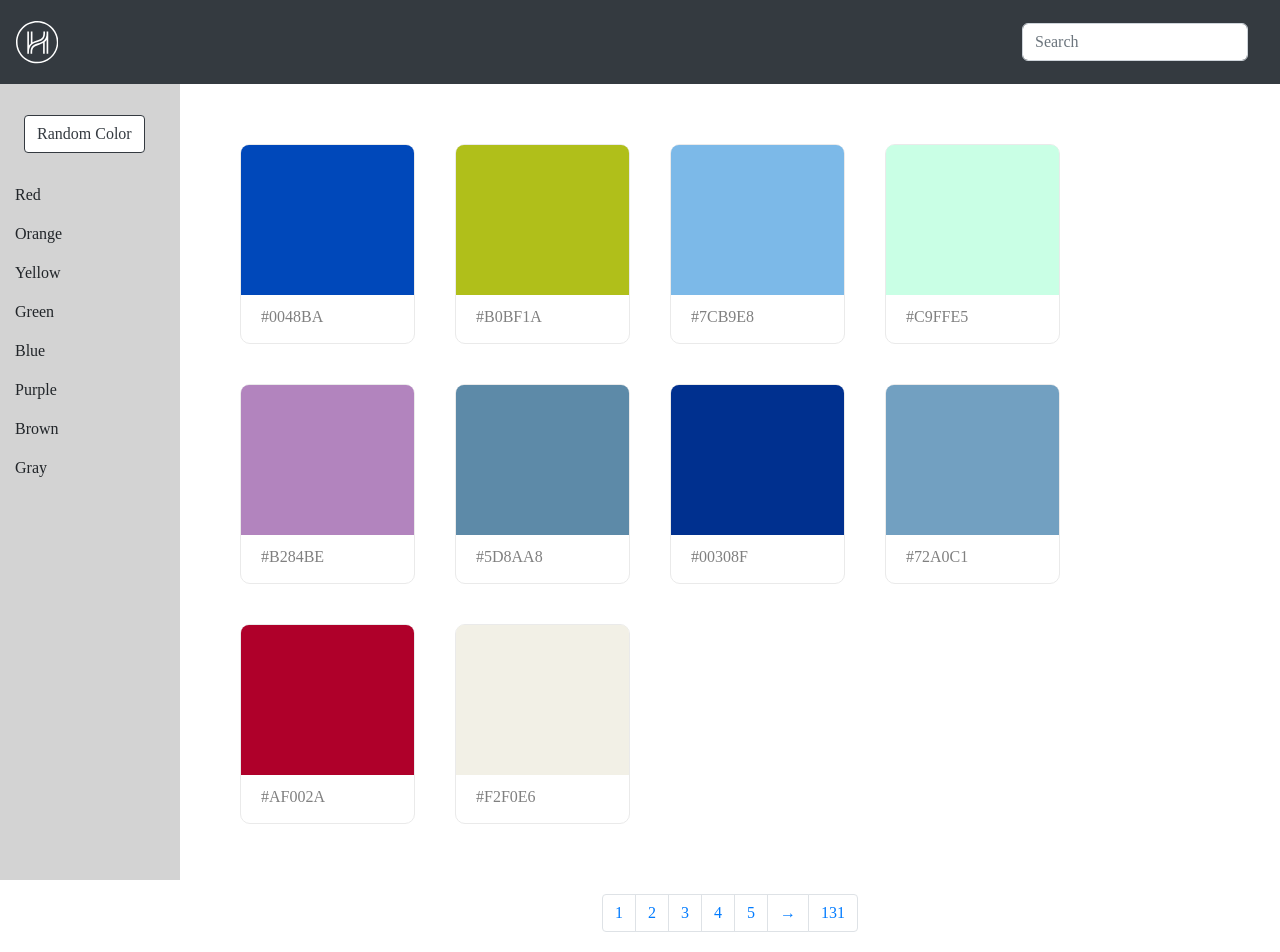
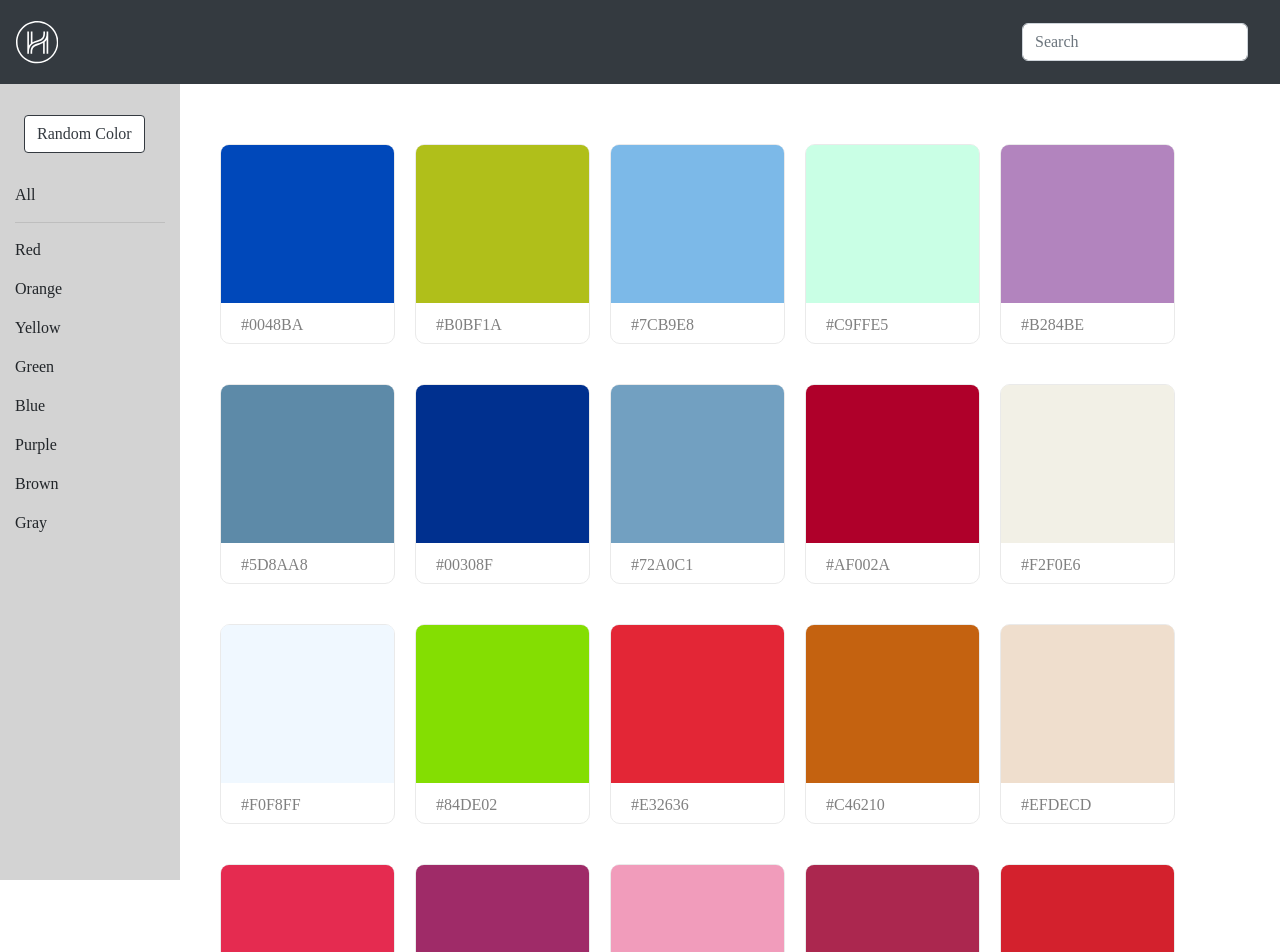
Before and after one commit to GrantEadie/hh-interview-challenge, a React (Create React App) app: page / in a window 1280 px wide. Shown: the top 952 px of the page. Built offline with nearby package versions, Linux system fonts and the light colour scheme; a web font is replaced by a local one.

Commit message:
finalize randomized colors.

```diff
--- a/package.json
+++ b/package.json
@@ -6,13 +6,10 @@
     "@testing-library/jest-dom": "^5.11.9",
     "@testing-library/react": "^11.2.5",
     "@testing-library/user-event": "^12.8.3",
-
     "react": "^17.0.1",
-
     "react-dom": "^17.0.1",
     "react-router-dom": "^5.2.0",
     "react-scripts": "4.0.3",
-
     "web-vitals": "^1.1.1"
   },
   "scripts": {
--- a/src/components/App.js
+++ b/src/components/App.js
@@ -1,14 +1,13 @@
 import Header from "./Header";
-import Sidebar from "./Sidebar";
 import Main from "./Main";
 
 function App() {
+
   return (
     <>
-      <Sidebar />
       <Header />
       <div className="main-container">
-        <Main/>
+        <Main />
       </div>
     </>
   );
--- a/src/components/Header.js
+++ b/src/components/Header.js
@@ -4,7 +4,7 @@ import HHLogo from "../assets/hh-logo";
 function Header() {
   return (
     <>
-      <nav className="navbar navbar-expand-lg navbar-light bg-dark justify-content-between">
+      <nav className="navbar navbar-expand-lg navbar-light bg-dark justify-content-between sticky-top">
         <div className="mr-auto my-2">
           <HHLogo fill="white" />
         </div>
--- a/src/components/Main.js
+++ b/src/components/Main.js
@@ -1,12 +1,118 @@
 import React, { useState, useEffect } from "react";
 import Swatch from "./Swatch";
 import Pagination from "./Pagination";
+import SwatchDetail from "./SwatchDetail";
+import Sidebar from "./Sidebar"
 
-export default function Main() {
+export default function Main(props) {
+
   const [colors, setColors] = useState([]);
+  const [sortingColor, setSortingColor] = useState([])
   const [loading, setLoading] = useState(false);
   const [currentPage, setCurrentPage] = useState(1);
-  const [colorsPerPage] = useState(10);
+  const [colorsPerPage] = useState(20);
+  const [toggleView, setToggleView] = useState(false);
+  const [currentColor, setCurrentColor] = useState(null);
+
+  const hexConvert = (h) => {
+    var colorCode = {
+      r: 0,
+      g: 0,
+      b: 0,
+    };
+
+    if (h.length === 4) {
+      colorCode.r = parseInt(h[1] + h[1], 16);
+      colorCode.g = parseInt(h[2] + h[2], 16);
+      colorCode.b = parseInt(h[3] + h[3]);
+
+      // 6 digits
+    } else if (h.length === 7) {
+      colorCode.r = parseInt(h[1] + h[2], 16);
+      colorCode.g = parseInt(h[3] + h[4], 16);
+      colorCode.b = parseInt(h[5] + h[6], 16);
+    }
+
+    return colorCode;
+  };
+
+  const findColor = (colorString, colors) => {
+    let colorArray = colors;
+
+    if (colorString === "red") {
+      const result = colorArray.filter(
+        (color) =>
+          hexConvert(color.hex).r > 200 &&
+          hexConvert(color.hex).g < 70 &&
+          hexConvert(color.hex).b < 70
+      );
+      return result;
+    } else if (colorString === "orange") {
+      const result = colorArray.filter(
+        (color) =>
+          hexConvert(color.hex).r > 220 &&
+          hexConvert(color.hex).g >= 125 &&
+          hexConvert(color.hex).b < 70 &&
+          hexConvert(color.hex).g <= 200
+      );
+      return result;
+    } else if (colorString === "yellow") {
+      const result = colorArray.filter(
+        (color) =>
+          hexConvert(color.hex).r > 220 &&
+          hexConvert(color.hex).g > 200 &&
+          hexConvert(color.hex).b < 100
+      );
+      return result;
+    } else if (colorString === "green") {
+      const result = colorArray.filter(
+        (color) =>
+          hexConvert(color.hex).r < 190 &&
+          hexConvert(color.hex).g > 200 &&
+          hexConvert(color.hex).b < 190
+      );
+      return result;
+    } else if (colorString === "blue") {
+      const result = colorArray.filter(
+        (color) =>
+          hexConvert(color.hex).r < 120 &&
+          hexConvert(color.hex).g < 255 &&
+          hexConvert(color.hex).b > 200
+      );
+      return result;
+    } else if (colorString === "purple") {
+      const result = colorArray.filter(
+        (color) =>
+          hexConvert(color.hex).r > 130 &&
+          hexConvert(color.hex).g < 120 &&
+          hexConvert(color.hex).b > 130
+      );
+      return result;
+    } else if (colorString === "brown") {
+      const result = colorArray.filter(
+        (color) =>
+          hexConvert(color.hex).r > 128 &&
+          Math.abs(
+            hexConvert(color.hex).r -
+              (hexConvert(color.hex).g + hexConvert(color.hex).b)
+          ) < 130 &&
+          Math.abs(hexConvert(color.hex).b - hexConvert(color.hex).g) < 20
+      );
+
+      return result;
+    } else if (colorString === "grey") {
+      const result = colorArray.filter(
+        (color) =>
+          Math.abs(hexConvert(color.hex).b - hexConvert(color.hex).g) < 15 &&
+          Math.abs(hexConvert(color.hex).r - hexConvert(color.hex).g) < 15 &&
+          Math.abs(hexConvert(color.hex).r - hexConvert(color.hex).b) < 15
+      );
+
+      return result;
+    } else {
+      return colorArray;
+    }
+  };
 
   const getData = () => {
     setLoading(true);
@@ -17,16 +123,29 @@ export default function Main() {
       },
     })
       .then(function (res) {
-        console.log(res);
         return res.json();
       })
       .then(function (myJson) {
-        console.log(myJson);
         setColors(myJson);
         setLoading(false);
         return myJson;
       });
   };
+
+  const handleSwatchClick = (color) => {
+    setToggleView(true);
+    setCurrentColor(color);
+  };
+
+  const handleChangeSort = (colorString) => {
+    setSortingColor(colorString)
+  }
+
+  const handleRandomColor = () => {
+    const random = Math.floor(Math.random() * Math.floor(colors.length))
+    setCurrentColor(colors[random]);
+    setToggleView(true);
+  }
 
   useEffect(() => {
     getData();
@@ -34,30 +153,55 @@ export default function Main() {
 
   const indexOfLastColor = currentPage * colorsPerPage;
   const indexOfFirstColor = indexOfLastColor - colorsPerPage;
-  const currentColors = colors.slice(indexOfFirstColor, indexOfLastColor);
+  const sortedColors = findColor(sortingColor, colors);
+  const currentColors = sortedColors.slice(indexOfFirstColor, indexOfLastColor);
 
   const paginate = (pageNumber) => {
     setCurrentPage(pageNumber);
   };
 
+  if (toggleView) {
+    return (
+      <>
+      <Sidebar handleChangeSort={handleChangeSort} handleRandomColor={handleRandomColor} />
+        <button
+          onClick={() => setToggleView(false)}
+          className="btn btn-outline-dark mb-5"
+        >
+          back
+        </button>
+        <SwatchDetail
+          hexCode={currentColor.hex}
+          allColors={colors}
+          handleSwatchClick={(color) => handleSwatchClick(color)}
+        />
+      </>
+    );
+  } else {
     if (loading) {
       return (
         <>
+        <Sidebar handleChangeSort={handleChangeSort} handleRandomColor={handleRandomColor} />
           <p>Loading...</p>
         </>
       );
     } else {
       return (
         <>
+        <Sidebar handleChangeSort={handleChangeSort} handleRandomColor={handleRandomColor} />
           <div className="main-grid-container">
             {currentColors.map((color, index) => (
-            <Swatch hexCode={color.hex} key={index} />
+              <Swatch
+                hexCode={color.hex}
+                key={index}
+                handleSwatchClick={() => handleSwatchClick(color)}
+              />
             ))}
           </div>
           <div className="page-container">
             <Pagination
               colorsPerPage={colorsPerPage}
-              totalColors={colors.length}
+              totalColors={sortedColors.length}
               paginate={paginate}
             />
           </div>
@@ -65,3 +209,4 @@ export default function Main() {
       );
     }
   }
+}
--- a/src/components/Pagination.js
+++ b/src/components/Pagination.js
@@ -63,10 +63,9 @@ export default function Pagination(props) {
   };
 
   const pages = fetchPageNumbers();
-  console.log(pages)
 
   const goToPage = page => {
-    const currentPage = Math.max(0, Math.min(page, totalColors/colorsPerPage));
+    const currentPage = Math.max(0, Math.min(page, Math.ceil(totalColors/colorsPerPage)));
     setCurrentPage(currentPage)
   }
 
@@ -116,7 +115,7 @@ export default function Pagination(props) {
                 </li>
               );
             return (
-              <li key={index} className="page-item">
+              <li key={index} className={`page-item${ currentPage === number ? ' active' : ''}`}>
                 <a
                   onClick={() => handleClick(number)}
                   href="!#"
--- a/src/components/Sidebar.js
+++ b/src/components/Sidebar.js
@@ -1,18 +1,24 @@
 import React from "react"
 
-export default function Sidebar() {
+export default function Sidebar(props) {
+
+  const { handleChangeSort, handleRandomColor } = props
+
   return (
     <>
     <div className="side-bar-container">
-      <button className="btn btn-outline-dark ml-4">Random Color</button>
-      <p>Red</p>
-      <p>Orange</p>
-      <p>Yellow</p>
-      <p>Green</p>
-      <p>Blue</p>
-      <p>Purple</p>
-      <p>Brown</p>
-      <p>Gray</p>
+      <button className="btn btn-outline-dark ml-4" onClick={() => handleRandomColor()}>Random Color</button>
+      <p onClick={() => handleChangeSort("")}>All</p>
+      <hr/>
+      <p onClick={() => handleChangeSort("red")}>Red</p>
+      <p onClick={() => handleChangeSort("orange")}>Orange</p>
+      <p onClick={() => handleChangeSort("yellow")}>Yellow</p>
+      <p onClick={() => handleChangeSort("green")}>Green</p>
+      <p onClick={() => handleChangeSort("blue")}>Blue</p>
+      <p onClick={() => handleChangeSort("purple")}>Purple</p>
+      <p onClick={() => handleChangeSort("brown")}>Brown</p>
+      <p onClick={() => handleChangeSort("grey")}>Gray</p>
+
     </div>
     </>
   )
--- a/src/components/Swatch.js
+++ b/src/components/Swatch.js
@@ -1,9 +1,9 @@
 export default function Swatch(props) {
 
-  const { hexCode } = props
+  const { hexCode, handleSwatchClick } = props
   return (
     <>
-    <div className="swatch-container">
+    <div onClick={handleSwatchClick} className="swatch-container">
       <div className="swatch-color" style={{background: hexCode}}></div>
       <p>{hexCode}</p>
     </div>
--- /dev/null
+++ b/src/components/SwatchDetail.js
@@ -0,0 +1,100 @@
+import { useState, useEffect } from "react";
+import Swatch from "./Swatch";
+
+export default function SwatchDetail(props) {
+  const { hexCode, allColors, handleSwatchClick } = props;
+
+  const [similarColors, setSimilarColors] = useState([]);
+
+  const hexConvert = (h) => {
+    var colorCode = {
+      r: 0,
+      g: 0,
+      b: 0,
+    };
+
+    if (h.length === 4) {
+      colorCode.r = parseInt(h[1] + h[1], 16);
+      colorCode.g = parseInt(h[2] + h[2], 16);
+      colorCode.b = parseInt(h[3] + h[3]);
+
+      // 6 digits
+    } else if (h.length === 7) {
+      colorCode.r = parseInt(h[1] + h[2], 16);
+      colorCode.g = parseInt(h[3] + h[4], 16);
+      colorCode.b = parseInt(h[5] + h[6], 16);
+    }
+
+    return colorCode;
+  };
+
+  useEffect(() => {
+    const findShades = (h, all) => {
+      const inputColor = hexConvert(h);
+
+      let output = [];
+
+      for (let i = 0; i < all.length; i++) {
+        const convertedColor = hexConvert(all[i].hex);
+        if (output.length >= 10) {
+          break;
+        }
+
+        if (
+          inputColor.b > convertedColor.b - 60 &&
+          inputColor.b < convertedColor.b + 60 &&
+          inputColor.r > convertedColor.r - 10 &&
+          inputColor.r < convertedColor.r + 10 &&
+          inputColor.g > convertedColor.g - 10 &&
+          inputColor.g < convertedColor.g + 10
+        ) {
+          output.push(all[i]);
+        } else if (
+          inputColor.b > convertedColor.b - 10 &&
+          inputColor.b < convertedColor.b + 10 &&
+          inputColor.r > convertedColor.r - 60 &&
+          inputColor.r < convertedColor.r + 60 &&
+          inputColor.g > convertedColor.g - 10 &&
+          inputColor.g < convertedColor.g + 10
+        ) {
+          output.push(all[i]);
+        } else if (
+          inputColor.b > convertedColor.b - 10 &&
+          inputColor.b < convertedColor.b + 10 &&
+          inputColor.r > convertedColor.r - 10 &&
+          inputColor.r < convertedColor.r + 10 &&
+          inputColor.g > convertedColor.g - 60 &&
+          inputColor.g < convertedColor.g + 60
+        ) {
+          output.push(all[i]);
+        }
+      }
+
+      setSimilarColors(output);
+    };
+
+    findShades(hexCode, allColors);
+  }, [hexCode, allColors]);
+
+  return (
+    <>
+      <div className="swatch-detail-hero">
+        <div className="swatch-color" style={{ background: hexCode }}></div>
+        <p>{hexCode}</p>
+      </div>
+      <div className="swatch-detail-sample-container">
+        {/* <div className="swatch-container" style={{ marginLeft: "0px" }}>
+          <div className="swatch-color" style={{ background: hexCode }}></div>
+          <p>{hexCode}</p>
+        </div> */}
+        {similarColors.map((color, index) => (
+          <Swatch
+            hexCode={color.hex}
+            key={index}
+            handleSwatchClick={() => handleSwatchClick(color)}
+          />
+        ))}
+      </div>
+    </>
+  );
+}
--- a/src/index.css
+++ b/src/index.css
@@ -1,7 +1,7 @@
-@import url('https://fonts.googleapis.com/css2?family=Source+Serif+Pro:wght@200;300;400;600;700;900&display=swap');
+@import url("https://fonts.googleapis.com/css2?family=Source+Serif+Pro:wght@200;300;400;600;700;900&display=swap");
 
 body {
-  font-family: 'Source Serif Pro', serif;
+  font-family: "Source Serif Pro", serif;
 }
 
 .form-control {
@@ -22,7 +22,6 @@ body {
 
 .side-bar-container * {
   margin: 15px;
-
 }
 
 .btn-outline-dark {
@@ -41,12 +40,31 @@ body {
   border-radius: 10px;
   border: 1px solid rgb(234, 234, 234);
   margin: 20px;
+  margin-left: 0px;
+}
+
+.swatch-detail-hero {
+  height: 700px;
+
+  border: 1px solid rgb(234, 234, 234);
+  border-radius: 10px;
+}
+
+.swatch-detail-hero p {
+  padding: 40px;
+  font-size: 50px;
+}
+
+.swatch-detail-sample-container {
+  display: flex;
+  flex-wrap: wrap;
+  justify-content: center;
 }
 
 .swatch-color {
-  height: 150px;
-  border-top-left-radius:8px;
-  border-top-right-radius:8px;
+  height: 80%;
+  border-top-left-radius: 8px;
+  border-top-right-radius: 8px;
 }
 
 .swatch-container p {
@@ -65,3 +83,35 @@ body {
   display: flex;
   justify-content: center;
 }
+
+.page-link {
+  border: 1px solid transparent;
+  color: grey;
+}
+
+.page-link:hover {
+  background: transparent;
+  border: 1px solid grey;
+  color: black;
+}
+
+.page-link:focus, .page-link:active {
+  outline: 0;
+  outline-style: none;
+  box-shadow: none;
+}
+
+
+.swatch-container:hover {
+  -webkit-box-shadow: 5px 5px 0px 0px #d9d9d9;
+  box-shadow: 5px 5px 0px 0px #cfcfcf;
+  cursor: pointer;
+}
+
+.active a{
+  background: transparent !important;
+  border: transparent !important;
+  color: black !important;
+  border-bottom: 1px solid black !important;
+  border-radius: 0px !important;
+}
```
Also changed, not shown: src/components/ColorControl.js (deleted, +0 -8 lines), 1 other file (tests, documents, lock files or other folders). Lines whose indentation alone changed are shown as unchanged.
